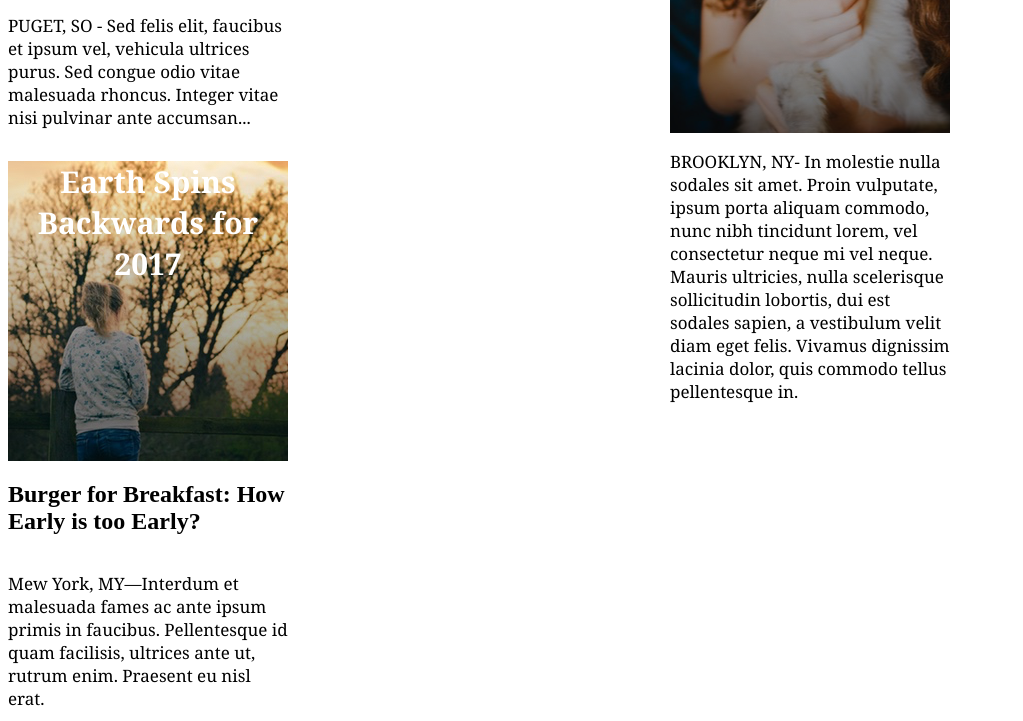
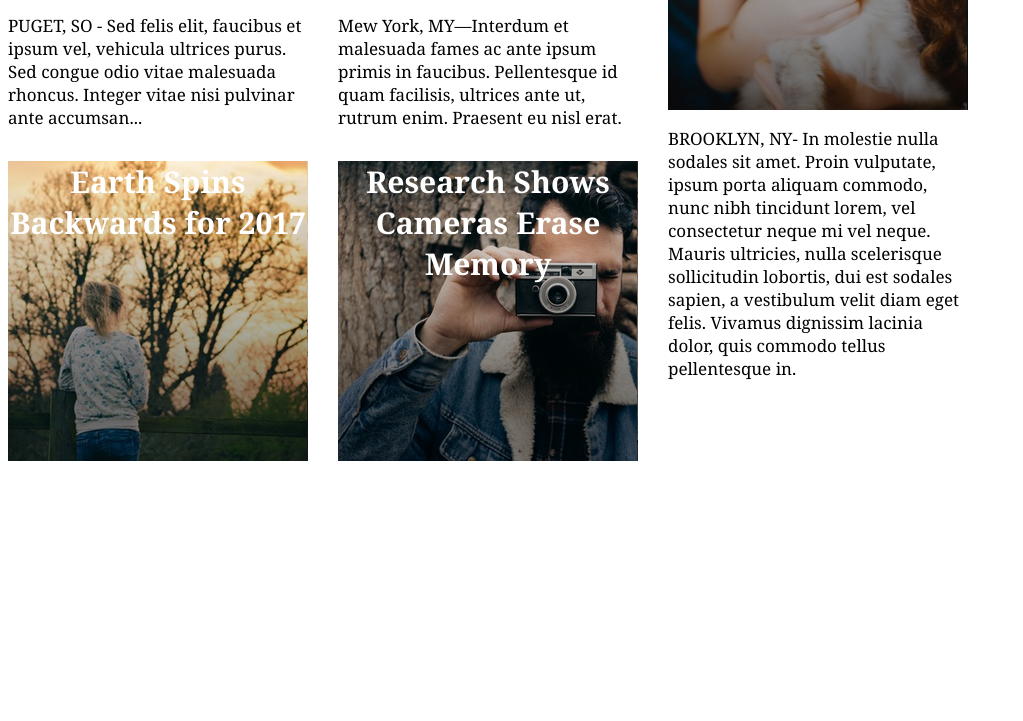
Before and after one commit to bradenmunn/my-times, a plain HTML site: page index.html in a window 1280 px wide. Shown: the part 783-1504 px from the top of the page, without its empty margins (0-1023 px from the left). After the commit the page ends 1252 px from the top, so only its background shows below. Drawn offline with Linux system fonts and the light colour scheme.

Commit message:
Left column fixed but without space btwn

```diff
--- a/resources/css/style.css
+++ b/resources/css/style.css
@@ -39,7 +39,6 @@ div {
 
 .content {
   display: flex;
-  justify-content: space-between;
 }
 
 .column {
@@ -98,7 +97,7 @@ div {
 }
 
 .stories {
-  dipslay: flex;
+  display: flex;
   justify-content: space-between;
 }
 
@@ -106,5 +105,5 @@ div {
   display: flex;
   flex-flow: column wrap;
   justify-content: center;
-  width: 280px;
+  width: 300px;
 }
```
